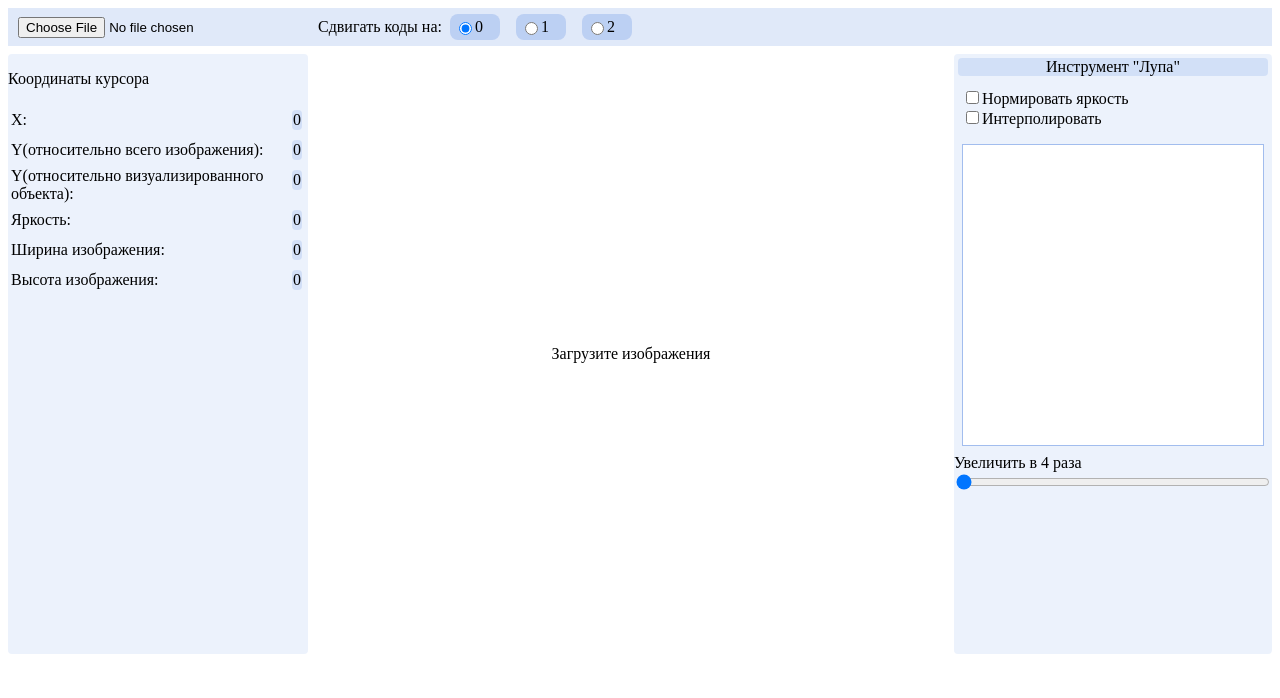
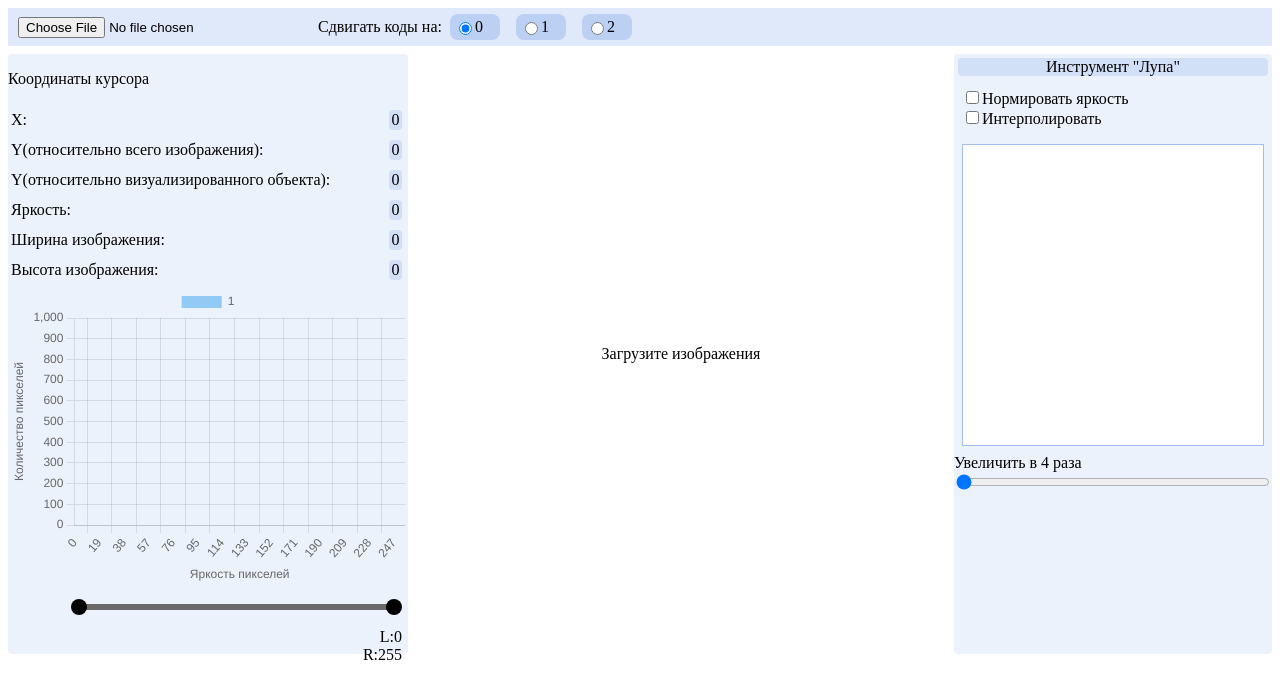
Before and after one commit to solituude/high-resolution-image-visualization-app, a React (Create React App) app: page / in a window 1280 px wide. Shown: the top 698 px of the page. Built offline with nearby package versions, Linux system fonts and the light colour scheme.

Commit message:
Добавлена гистограмма (без функционала ограничения ярости пикселей)

```diff
--- a/package.json
+++ b/package.json
@@ -6,11 +6,15 @@
     "@testing-library/jest-dom": "^5.17.0",
     "@testing-library/react": "^13.4.0",
     "@testing-library/user-event": "^13.5.0",
+    "chart.js": "^4.4.0",
+    "chartjs": "^0.3.24",
     "electron-squirrel-startup": "^1.0.0",
     "react": "^18.2.0",
+    "react-chartjs-2": "^5.2.0",
     "react-dom": "^18.2.0",
     "react-p5-wrapper": "^4.1.2",
     "react-scripts": "5.0.1",
+    "sass": "^1.69.5",
     "web-vitals": "^2.1.4"
   },
   "main": "./public/electron.js",
--- a/src/App.js
+++ b/src/App.js
@@ -1,7 +1,8 @@
-import './App.css'; //импорт стилей для компонентов
+import './App.scss'; //импорт стилей для компонентов
 
 import React, {useState} from "react";
-import Canvas from "./Canvas/Canvas"; // импорт пользовательского компонента
+import Canvas from "./Canvas/Canvas";
+import {getBarLabels} from "./functions/functionaityCore"; // импорт пользовательского компонента
 
 function App() {
     const [currentFile, setCurrentFile] = useState(null); // файл, загруженный в систему и функция назначения файла
@@ -16,6 +17,7 @@ function App() {
     const handleChooseShift = (event) => {
         setSelectedShift(event.target.value); // назначение сдвига
     }
+    const barLabels = getBarLabels();
 
     // графический интерфейс приложения
     return (
@@ -44,7 +46,7 @@ function App() {
                 </form>
             </div>
 
-            <Canvas file={currentFile} shift={selectedShift}/>
+            <Canvas barLabels={barLabels} file={currentFile} shift={selectedShift}/>
 
         </div>
     );
--- a/src/App.css
+++ b/src/App.scss
@@ -136,7 +136,8 @@
   flex-direction: column;
   background: rgba(139, 173, 234, 0.16);
   border-radius: 4px;
-  width: 300px;
+  max-width: 500px;
+  width: fit-content;
   font-size: 16px;
 }
 
@@ -180,3 +181,131 @@
 ::-webkit-scrollbar-button:vertical:decrement {
   background-image: url(https://dl.dropboxusercontent.com/u/55165267/icon.png);
 }
+
+.range__container{
+  display: flex;
+  padding-right: 6px;
+  flex-direction: column;
+  align-items: flex-end;
+}
+.range__item {
+  display: flex;
+  flex-direction: row;
+}
+
+$thumb-size: 16px;
+
+@mixin track-styles {
+  appearance: none;
+  background: transparent;
+  border: transparent;
+}
+
+@mixin thumb-styles {
+  appearance: none;
+  pointer-events: all;
+  width: $thumb-size;
+  height: $thumb-size;
+  border-radius: 0;
+  border: 0 none;
+  cursor: grab;
+  background-color: red;
+
+&:active {
+   cursor: grabbing;
+ }
+}
+//
+//#root {
+//  max-width: 500px;
+//  padding: 12px;
+//  margin: auto;
+//}
+
+.wrapper {
+  position: relative;
+  display: flex;
+  width: 80%;
+  justify-content: flex-end;
+  align-items: center;
+  margin: 0 calc(#{$thumb-size} / 2);
+  height: calc(#{$thumb-size} + 1.6rem);
+}
+
+.input-wrapper {
+  width: calc(100% + #{$thumb-size});
+  margin: 0 calc(#{$thumb-size} / -2);
+  position: absolute;
+  height: $thumb-size;
+}
+
+.control-wrapper {
+  width: 100%;
+  position: absolute;
+  height: $thumb-size;
+}
+
+.input {
+  position: absolute;
+  width: 100%;
+  pointer-events: none;
+  appearance: none;
+  height: 100%;
+  opacity: 0;
+  z-index: 3;
+  padding: 0;
+
+&::-ms-track {
+   @include track-styles;
+ }
+
+&::-moz-range-track {
+   @include track-styles;
+ }
+
+&:focus::-webkit-slider-runnable-track {
+   @include track-styles;
+ }
+
+&::-ms-thumb {
+   @include thumb-styles;
+ }
+
+&::-moz-range-thumb {
+   @include thumb-styles;
+ }
+
+&::-webkit-slider-thumb {
+   @include thumb-styles;
+ }
+};
+
+.rail {
+  position: absolute;
+  width: 100%;
+  top: 50%;
+  transform: translateY(-50%);
+  height: 6px;
+  border-radius: 3px;
+  background: lightgrey;
+}
+
+.inner-rail {
+  position: absolute;
+  height: 100%;
+  background: black;
+  opacity: 0.5;
+  z-index: -1;
+}
+
+.control {
+  width: $thumb-size;
+  height: $thumb-size;
+  border-radius: 50%;
+  position: absolute;
+  background: black;
+  top: 50%;
+  margin-left: calc(#{$thumb-size} / -2);
+  transform: translate3d(0, -50%, 0);
+  z-index: 2;
+}
--- /dev/null
+++ b/src/BarChart/BarChart.jsx
@@ -0,0 +1,73 @@
+import React, {useEffect, useState} from "react";
+import {Bar} from "react-chartjs-2";
+import {getHistogram, getPartBrightnessArray} from "../functions/functionaityCore";
+import RangeSlider from "../RangeSlider/RangeSlider";
+import {CategoryScale, Chart as ChartJS} from 'chart.js';
+import Chart from 'chart.js/auto';
+
+
+const BarChart = ({barLabels, convertedBrightness, yMin, setValue, value}) => {
+    const [barData, setBarData] = useState([]);
+
+    useEffect(() => {
+        const currentBrightness = getPartBrightnessArray(convertedBrightness, yMin);
+        if (convertedBrightness.length !== 0){
+            setBarData(getHistogram(currentBrightness));
+        }
+    }, [convertedBrightness, yMin]);
+
+    const data = {
+        labels: barLabels,
+        datasets: [
+            {
+                label: "1",
+                data: barData,
+            }
+        ],
+        borderColor: "#000",
+    };
+
+    const chartOptions = {
+        maintainAspectRatio: false,
+        scales: {
+            y: {
+                display: true,
+                title: {
+                    display: true,
+                    text: "Количество пикселей"
+                },
+                max: 1000,
+                ticks: {
+                    stepSize: 100,
+                    reverse: true,
+
+                },
+            },
+            x: {
+                display: true,
+                title: {
+                    display: true,
+                    text: "Яркость пикселей"
+                },
+                ticks: {
+                    stepSize: 15,
+                    reverse: true,
+                },
+                offset: true,
+            },
+        },
+    };
+
+    return(
+        <div style={{width: "400px", height: "300px"}}>
+            <Bar data={data} options={chartOptions}/>
+            <div className={"range__container"}>
+                <RangeSlider min={0} max={255} step={1} value={value} onChange={setValue} />
+                <span>L:<span>{value.min}</span></span>
+                <span>R:<span>{value.max}</span></span>
+            </div>
+        </div>
+    )
+}
+
+export default BarChart;
--- a/src/Canvas/Canvas.jsx
+++ b/src/Canvas/Canvas.jsx
@@ -1,28 +1,42 @@
-import React, {useState, useEffect} from 'react';
-import '../App.css';
+import React, {useState, useEffect, useRef} from 'react';
+import '../App.scss';
 import {
     findMinMaxValue,
     getConvertedBrightnessArray,
     getInitialBrightnessArray, getInterpolateArray, getNearestNeighbor, getNormalizeColorArray,
     getReducedInitBrightness
 } from "../functions/functionaityCore";
+import BarChart from "../BarChart/BarChart";
 
 
-const Canvas = ({file, shift}) => {
+const Canvas = ({file, shift, barLabels}) => {
+    const containerRef = useRef(); // ссылка на контейнер с изображением
+
     const [image, setImage] = useState(null); // Создаем состояние для хранения изображения
+
+    // обзорное изображение
     const [overviewImage, setOverviewImage] = useState(null);
 
+    // увеличение изображение
     const [zoom, setZoom] = useState(4);
-    const [brightnessMatrix, setBrightnessMatrix] = useState([]); // матрица яркости для дальнейшнего определения яркости пикселя по координате
+
+    // матрица яркости для дальнейшнего определения яркости пикселя по координате
+    const [brightnessMatrix, setBrightnessMatrix] = useState([]);
+
+    //массив яркостей, который отображается в приложении
+    const [convertedBrightness, setConvertedBrightness] = useState([]);
+
+    //минимальное значение по У визуализируемого изображения
+    const [minY, setMinY] = useState(0);
 
     // const [convertedBrightnessMatrix, setConvertedBrightnessMatrix] = useState([]);
     const [imageSize, setImageSize] = useState({height: 0, width: 0}); // размер изображения
     const canvas = document.createElement('canvas'); // создание элемента холста в приложении
     const overviewCanvas = document.createElement('canvas'); // создание холста для обзорного изображения
-    const magnifierCanvas = document.createElement('canvas');
-    magnifierCanvas.height = 300;
-    magnifierCanvas.width = 300;
-    const magnifierContext = magnifierCanvas.getContext('2d');
+    const magnifierCanvas = document.createElement('canvas'); //холст для увеличененного изображения
+    magnifierCanvas.height = 300; // высота увеличенного изображения
+    magnifierCanvas.width = 300; // ширина увеличенного изображения
+    const magnifierContext = magnifierCanvas.getContext('2d'); // контекст холста увеличенного изображения
     let magnifierImageData = magnifierContext.createImageData(magnifierCanvas.width, magnifierCanvas.width);
     const containerMagnifier = document.getElementById('magnifier-container');
 
@@ -33,8 +47,11 @@ const Canvas = ({file, shift}) => {
     // яркость наведенного пикселя
     const [hoveredPixelBrightness, setHoveredPixelBrightness] = useState(0);
 
-    const [isNormalize, setIsNormalize] = useState(false);
-    const [isInterpolate, setIsInterpolate] = useState(false);
+    const [isNormalize, setIsNormalize] = useState(false); // флаг нормализации увеличенного изображения
+    const [isInterpolate, setIsInterpolate] = useState(false); // флаг интерполяции увеличенного изображения
+
+    // значения для слайдера, для назнаечния границы цвета
+    const [value, setValue] = React.useState({ min: 0, max: 255 });
 
     // создание обзорного изображения
     const createOverviewImage = (initialBrightnessArray, shift) => {
@@ -68,6 +85,7 @@ const Canvas = ({file, shift}) => {
     // создание изображения
     const createImage = (initialColor, selectedOption) => {
         let convertedColor = getConvertedBrightnessArray(initialColor, selectedOption); // получение матрицы яркости пикселей изображения для дальнейшего построения изображения в RGB
+        setConvertedBrightness(convertedColor);
         const imageHeight = convertedColor.length; // высота изображения
         const imageWidth = convertedColor[0].length; // ширина изображения
 
@@ -210,12 +228,17 @@ const Canvas = ({file, shift}) => {
     }
 
 
+    // получаю верхнюю границу изображения
+    const handleScroll = () => {
+        setMinY(parseInt(containerRef.current.scrollTop));
+    }
+
+
     useEffect(() => {
         handleUploadFile(); // После получения файла и сдвига или изменения файла/сдвига, создаем изображение
     }, [file, shift]);
 
 
-    // создание интерфейса
     return (
         <div className="content">
             <div className="coordinates__container">
@@ -248,6 +271,12 @@ const Canvas = ({file, shift}) => {
                     </tr>
                     </tbody>
                 </table>
+
+                <BarChart setValue={setValue}
+                          value={value}
+                          barLabels={barLabels}
+                          convertedBrightness={convertedBrightness}
+                          yMin={minY}/>
             </div>
 
             {
@@ -259,7 +288,7 @@ const Canvas = ({file, shift}) => {
             {
                 image ?
                     <div onMouseMove={handleMouseMoveContainer} className="pictureContainer">
-                        <div id="pictureContainer" onMouseMove={handleMouseMovePicture} className="pic">
+                        <div ref={containerRef} onScroll={handleScroll} id="pictureContainer" onMouseMove={handleMouseMovePicture} className="pic">
                             <img id="image" src={image.src} alt="Generated" style={{marginBottom: "-4px"}}/>
                         </div>
                     </div> :
@@ -271,11 +300,13 @@ const Canvas = ({file, shift}) => {
                 <p className="coordinates__item">Инструмент "Лупа"</p>
                 <form className="checkbox__container">
                     <div>
-                        <input id="normalize-brightness" type="checkbox" checked={isNormalize} onChange={() => setIsNormalize(!isNormalize)} />
+                        <input id="normalize-brightness" type="checkbox" checked={isNormalize}
+                               onChange={() => setIsNormalize(!isNormalize)} />
                         <label htmlFor="normalize-brightness">Нормировать яркость</label>
                     </div>
                     <div>
-                        <input id="interpolate" type="checkbox" checked={isInterpolate} onChange={() => setIsInterpolate(!isInterpolate)}/>
+                        <input id="interpolate" type="checkbox" checked={isInterpolate}
+                               onChange={() => setIsInterpolate(!isInterpolate)}/>
                         <label htmlFor="interpolate">Интерполировать</label>
                     </div>
                 </form>
--- /dev/null
+++ b/src/RangeSlider/RangeSlider.jsx
@@ -0,0 +1,68 @@
+import React from "react";
+
+const RangeSlider = ({ min, max, value, step, onChange }) => {
+    const [minValue, setMinValue] = React.useState(value ? value.min : min);
+    const [maxValue, setMaxValue] = React.useState(value ? value.max : max);
+
+    React.useEffect(() => {
+        if (value) {
+            setMinValue(value.min);
+            setMaxValue(value.max);
+        }
+    }, [value]);
+
+    const handleMinChange = e => {
+        e.preventDefault();
+        const newMinVal = Math.min(+e.target.value, maxValue - step);
+        if (!value) setMinValue(newMinVal);
+        onChange({ min: newMinVal, max: maxValue });
+    };
+
+    const handleMaxChange = e => {
+        e.preventDefault();
+        const newMaxVal = Math.max(+e.target.value, minValue + step);
+        if (!value) setMaxValue(newMaxVal);
+        onChange({ min: minValue, max: newMaxVal });
+    };
+
+    const minPos = ((minValue - min) / (max - min)) * 100;
+    const maxPos = ((maxValue - min) / (max - min)) * 100;
+
+    return (
+        <div className="wrapper">
+            <div className="input-wrapper">
+                <input
+                    className="input"
+                    type="range"
+                    value={minValue}
+                    min={min}
+                    max={max}
+                    step={step}
+                    onChange={handleMinChange}
+                />
+                <input
+                    className="input"
+                    type="range"
+                    value={maxValue}
+                    min={min}
+                    max={max}
+                    step={step}
+                    onChange={handleMaxChange}
+                />
+            </div>
+
+            <div className="control-wrapper">
+                <div className="control" style={{ left: `${minPos}%` }} />
+                <div className="rail">
+                    <div
+                        className="inner-rail"
+                        style={{ left: `${minPos}%`, right: `${100 - maxPos}%` }}
+                    />
+                </div>
+                <div className="control" style={{ left: `${maxPos}%` }} />
+            </div>
+        </div>
+    );
+};
+
+export default RangeSlider;
--- a/src/functions/functionaityCore.js
+++ b/src/functions/functionaityCore.js
@@ -104,13 +104,14 @@ export const getInterpolateArray  = (zoom, increaseArray) => {
     }
     // обработка случая при зуме последних строк изображения
     for (let y = increaseArray.length - zoom; y < increaseArray.length; y++) {
+        const koeff = 1 / zoom;
         const newRow = [];
         for (let x = 0; x < increaseArray[0].length; x++) {
             if (x < increaseArray[0].length - zoom) {
                 const I1 = increaseArray[y][x];
                 const I2 = increaseArray[y][x + zoom];
 
-                const Xloc = (x % zoom) / zoom;
+                const Xloc = (x % zoom) * koeff;
 
                 let d = I1;
                 let a = I2 - d;
@@ -127,18 +128,37 @@ export const getInterpolateArray  = (zoom, increaseArray) => {
     return interpolateArray;
 }
 
-// нармализация увеличенного куска изображения
+// нормализация увеличенного куска изображения
 export const getNormalizeColorArray = (initialBrightnessArray, minValue, maxValue) => {
     const normalizeColorArray = [];
     for (let y = 0; y < initialBrightnessArray.length; y++) {
         const rowNormalizeColorArray = [];
         for (let x = 0; x < initialBrightnessArray[0].length; x++) {
-            const normalizePixel = Math.round((initialBrightnessArray[y][x] - minValue) / maxValue * 255);
+            const normalizePixel = Math.round((initialBrightnessArray[y][x] - minValue) / (maxValue - minValue) * 255);
             rowNormalizeColorArray.push(normalizePixel);
         }
         normalizeColorArray.push(rowNormalizeColorArray);
     }
     return normalizeColorArray;
+}
+
+export const getPartBrightnessArray = (brightnessArray, yMin) => {
+    const partBrightnessArray = [];
+    for (let iter = yMin; iter < yMin + 600; iter++) {
+        partBrightnessArray.push(brightnessArray[iter]);
+    }
+    return partBrightnessArray;
+}
+
+export const getHistogram = (brightnessArray) => {
+    console.log(brightnessArray);
+    let histogramArray = new Array(255).fill(0);
+    for (let i = 0; i < brightnessArray.length; i++){
+        for (let j = 0; j < brightnessArray[0].length; j++) {
+            histogramArray[brightnessArray[i][j]]++;
+        }
+    }
+    return histogramArray;
 }
 
 export const findMinMaxValue = (array) => {
@@ -155,5 +175,12 @@ export const findMinMaxValue = (array) => {
     } catch (e) {
         console.log('error');
     }
+}
 
+export const getBarLabels = () => {
+    const labels = []
+    for (let i = 0; i < 256; i++) {
+        labels.push(i);
+    }
+    return labels;
 }
```
Also changed, not shown: files/388db12d5d56da7ba9565d4720879c42.png (added), 1 other file (tests, documents, lock files or other folders).
